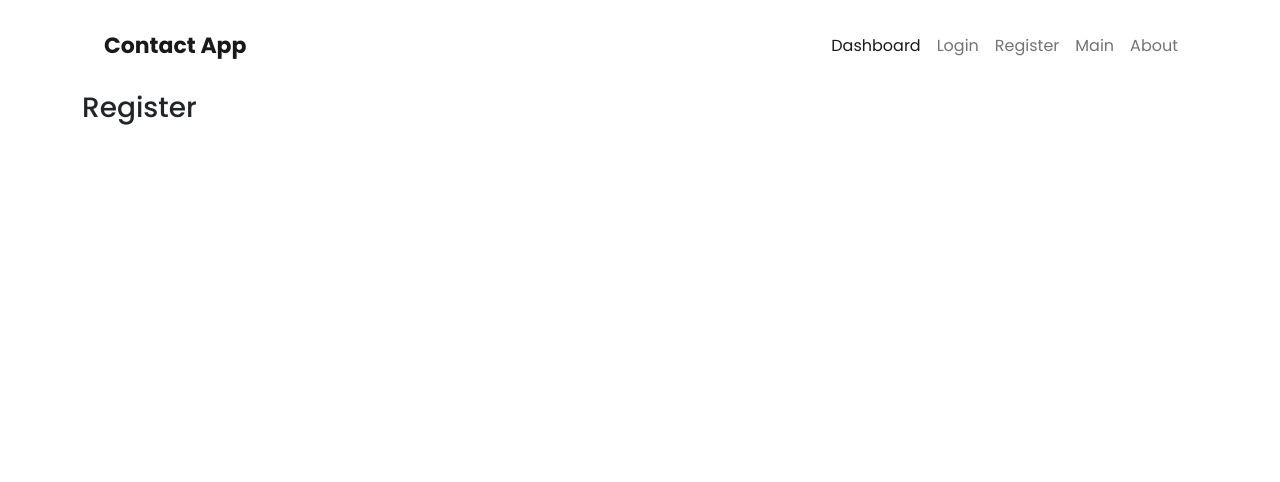
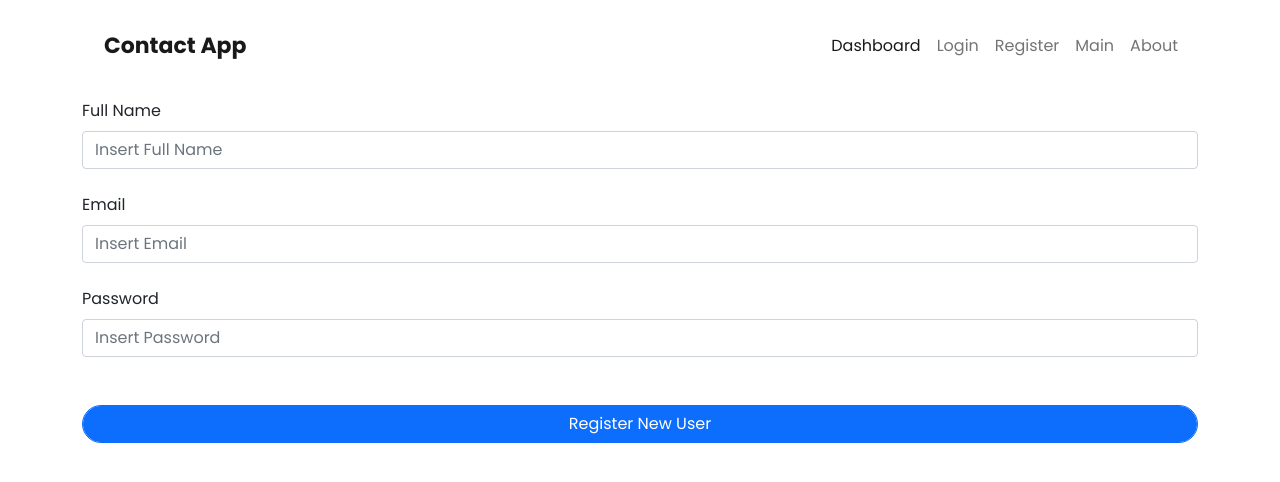
Before and after one commit to fernandovincent/FinalProject-BackendDev, a React (Create React App) app: page /register in a window 1280 px wide. Shown: the top 482 px of the page. Built offline with nearby package versions, Linux system fonts and the light colour scheme.

Commit message:
commitRegister

```diff
--- a/src/App.css
+++ b/src/App.css
@@ -5,5 +5,4 @@ body {
 
 .btn {
   border-radius: 50px;
-  width: 130px;
 }
--- /dev/null
+++ b/src/components/pages/Main/index.js
@@ -0,0 +1,13 @@
+import React from 'react';
+import NavBar from '../../molecules/NavBar';
+
+const Main = () => {
+  return (
+    <div className="title">
+      <NavBar />
+      <h2>Hello</h2>
+    </div>
+  );
+};
+
+export default Main;
--- a/src/components/pages/Register/index.js
+++ b/src/components/pages/Register/index.js
@@ -1,13 +1,75 @@
-import React from 'react'
-import Navbar from '../../molecules/NavBar';
+import React, { useState } from "react";
+import NavBar from "../../molecules/NavBar";
+import Button from "../../atoms/Button";
+import Input from "../../atoms/Input";
+import firebase from '../../../config/Firebase';
+import { useHistory } from 'react-router-dom';
 
 const Register = () => {
+  const [email, setEmail] = useState('');
+  const [password, setPassword] = useState('');
+  const [fullName, setFullName] = useState('');
+
+  let history = useHistory();
+
+  const onSubmit = () => {
+    const data = {
+      email: email,
+      fullName: fullName,
+    };
+
+    firebase
+      .auth().createUserWithEmailAndPassword(email, password)
+      .then((userCredential) => {
+        //Simpan ke Realtime Database
+        const userId = userCredential.user.uid;
+        firebase
+          .database()
+          .ref('users/' + userId)
+          .set(data);
+
+        setFullName("");
+        setEmail("");
+        setPassword("");
+        //Redirect ke Halaman Login
+        history.push("/main");
+      })
+      .catch((error) => {
+        console.log(error);
+        //Tampilkan Pesan Error
+      });
+  };
+
   return (
     <div className="container">
-      <Navbar />
-      <h3>Register</h3>
-    </div>
-  )
-}
+      <NavBar />
+      <p className="form-label mt-4">Full Name</p>
+      <Input
+        className="form-control"
+        placeholder="Insert Full Name"
+        value={fullName}
+        onChange={(e) => setFullName(e.target.value)}
+      />
+      <p className="form-label mt-4">Email</p>
+      <Input
+        className="form-control"
+        placeholder="Insert Email"
+        value={email}
+        onChange={(e) => setEmail(e.target.value)}
+      />
+      <p className="form-label mt-4">Password</p>
+      <Input
+        className="form-control"
+        placeholder="Insert Password"
+        type="password"
+        value={password}
+        onChange={(e) => setPassword(e.target.value)}
+      />
+      <br />
+      <br />
+      <Button onClick={onSubmit} text="Register New User"/>
+      </div>
+  );
+};
 
 export default Register;
--- a/src/config/Routes/index.js
+++ b/src/config/Routes/index.js
@@ -4,6 +4,7 @@ import Login from '../../components/pages/Login';
 import Dashboard from '../../components/pages/Dashboard';
 import About from '../../components/pages/About';
 import Register from '../../components/pages/Register';
+import Main from '../../components/pages/Main';
 
 const Routes = () => {
   return (
@@ -21,6 +22,9 @@ const Routes = () => {
         <Route path="/register">
           <Register />
         </Route>
+        <Route path="/main">
+          <Main />
+        </Route>
       </Switch>
     </Router>
   );
```
